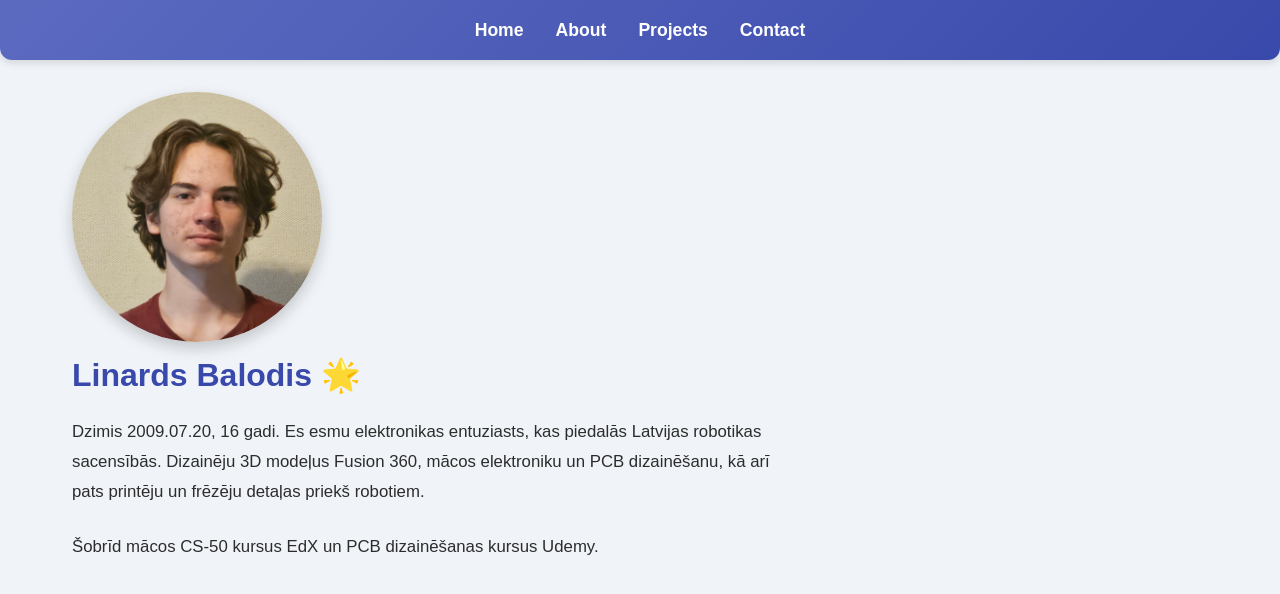
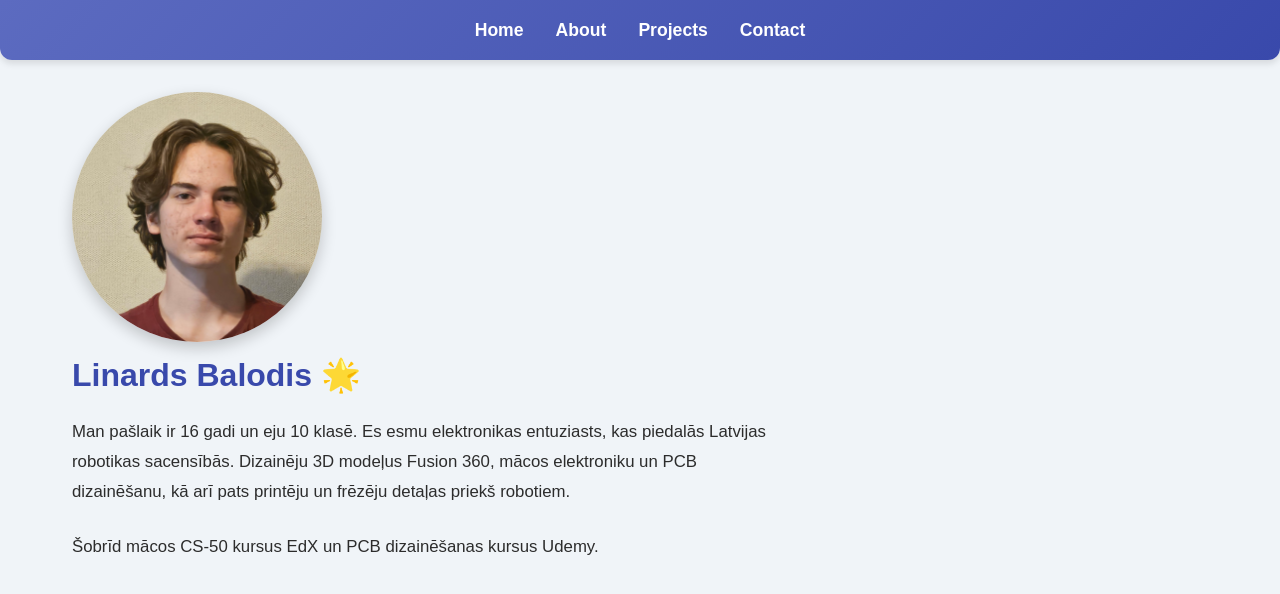
Before and after one commit to Linards888/Portfolio, a Next.js app: page / in a window 1280 px wide. Shown: the top 594 px of the page. Built offline with nearby package versions, Linux system fonts and the light colour scheme.

Commit message:
Noņēmu dzimšanas gadu

```diff
--- a/src/app/page.tsx
+++ b/src/app/page.tsx
@@ -16,7 +16,7 @@ export default function Home() {
       <div className="home-content">
         <h1>Linards Balodis 🌟</h1>
         <p>
-          Dzimis 2009.07.20, 16 gadi. Es esmu elektronikas entuziasts, kas piedalās Latvijas robotikas sacensībās.
+          Man pašlaik ir 16 gadi un eju 10 klasē. Es esmu elektronikas entuziasts, kas piedalās Latvijas robotikas sacensībās.
           Dizainēju 3D modeļus Fusion 360, mācos elektroniku un PCB dizainēšanu, kā arī pats printēju un frēzēju detaļas priekš robotiem.
         </p>
         <p>
```
